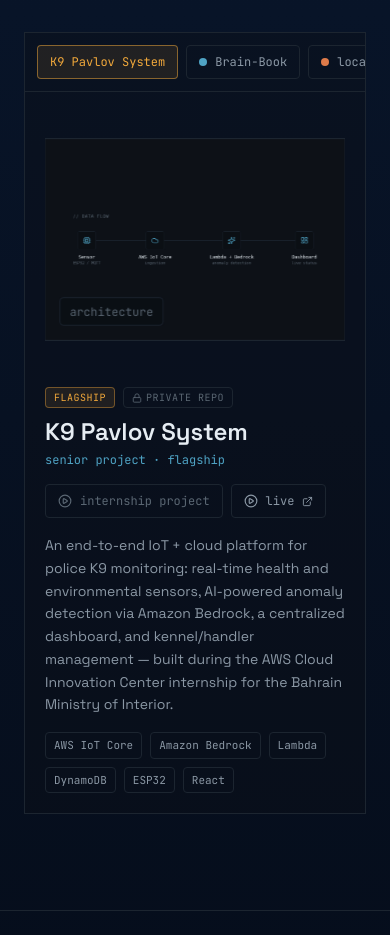
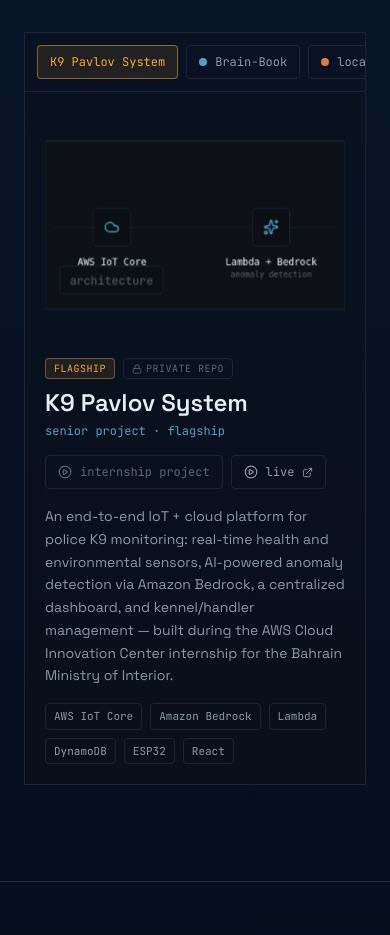
Before and after one commit to Alasmawi/portfolio, a React (Vite) app: page / in a window 390 px wide. Shown: the part 3080-4015 px from the top of the page. Built offline with nearby package versions, Linux system fonts and the light colour scheme.

Commit message:
fix: adjust CoverflowGallery rotation and depth for improved visual presentation

```diff
--- a/src/components/ui/CoverflowGallery.jsx
+++ b/src/components/ui/CoverflowGallery.jsx
@@ -62,9 +62,9 @@
         loop
         slidesPerView="auto"
         coverflowEffect={{
-          rotate: 25,
+          rotate: 20,
           stretch: 0,
-          depth: 180,
+          depth: 150,
           modifier: 1,
           slideShadows: false,
         }}
@@ -89,15 +89,15 @@
           <SwiperSlide
             key={`${item.type}-${item.tag ?? i}`}
             data-slide-type={item.type}
-            className="!h-[175px] !w-[260px] sm:!h-[255px] sm:!w-[380px] md:!h-[310px] md:!w-[460px]"
+            className="!h-[146px] !w-[260px] sm:!h-[214px] sm:!w-[380px] md:!h-[259px] md:!w-[460px]"
           >
-            <div className="card-inner relative flex h-full w-full items-center justify-center border border-base-border bg-base-surface p-4 sm:p-5">
+            <div className="card-inner relative flex h-full w-full items-center justify-center overflow-hidden border border-base-border bg-base-surface p-2 sm:p-3">
               <img
                 src={item.src}
                 alt={item.alt ?? ''}
                 loading="lazy"
                 draggable={false}
-                className="max-h-full w-auto max-w-full object-contain"
+                className="h-full w-full object-cover"
               />
               {item.tag && (
                 <span className="absolute bottom-3 left-3 rounded border border-base-border/80 bg-base-bg/80 px-2 py-1 font-mono text-[10px] text-text-dim backdrop-blur-sm">
```
